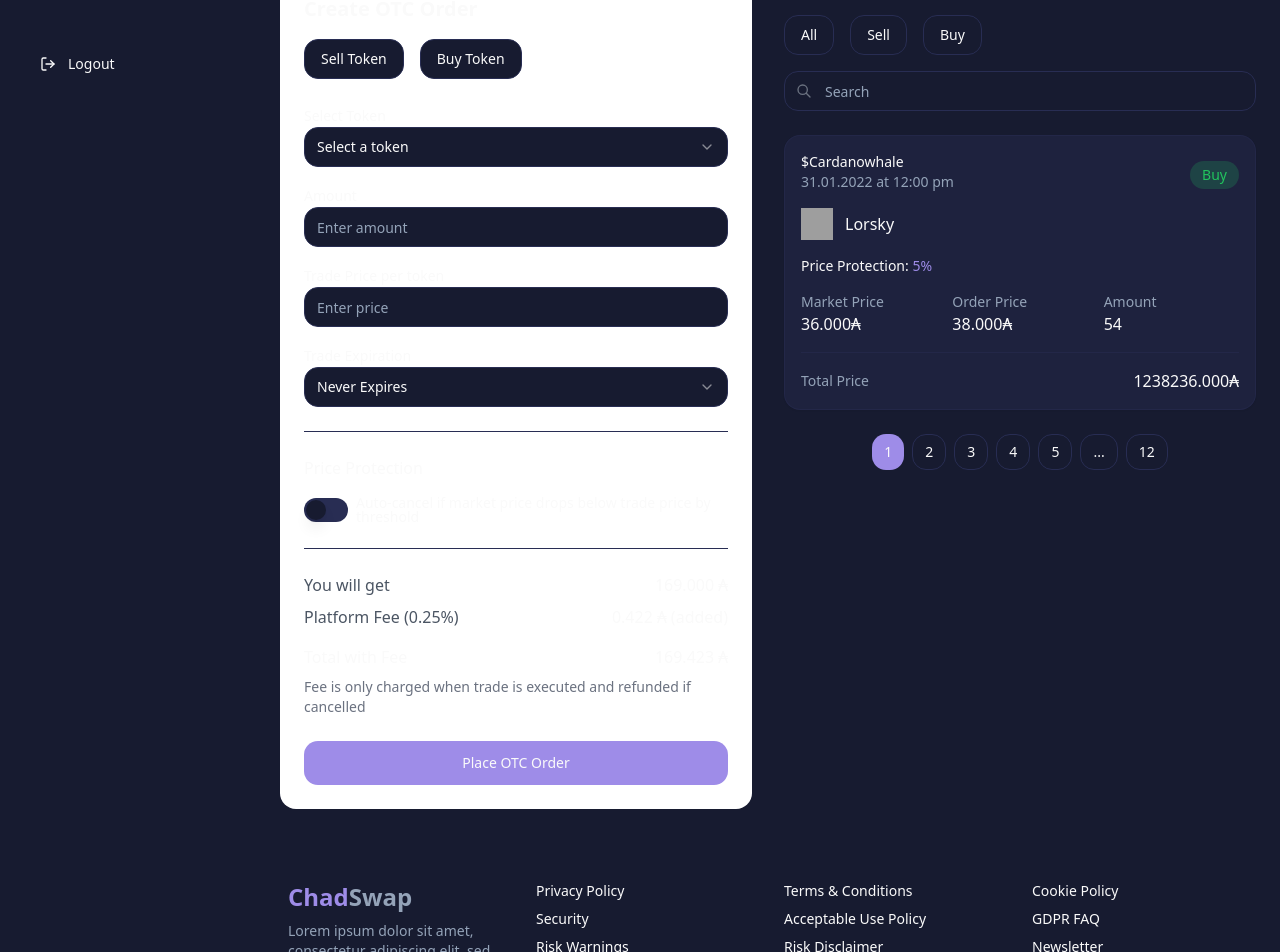
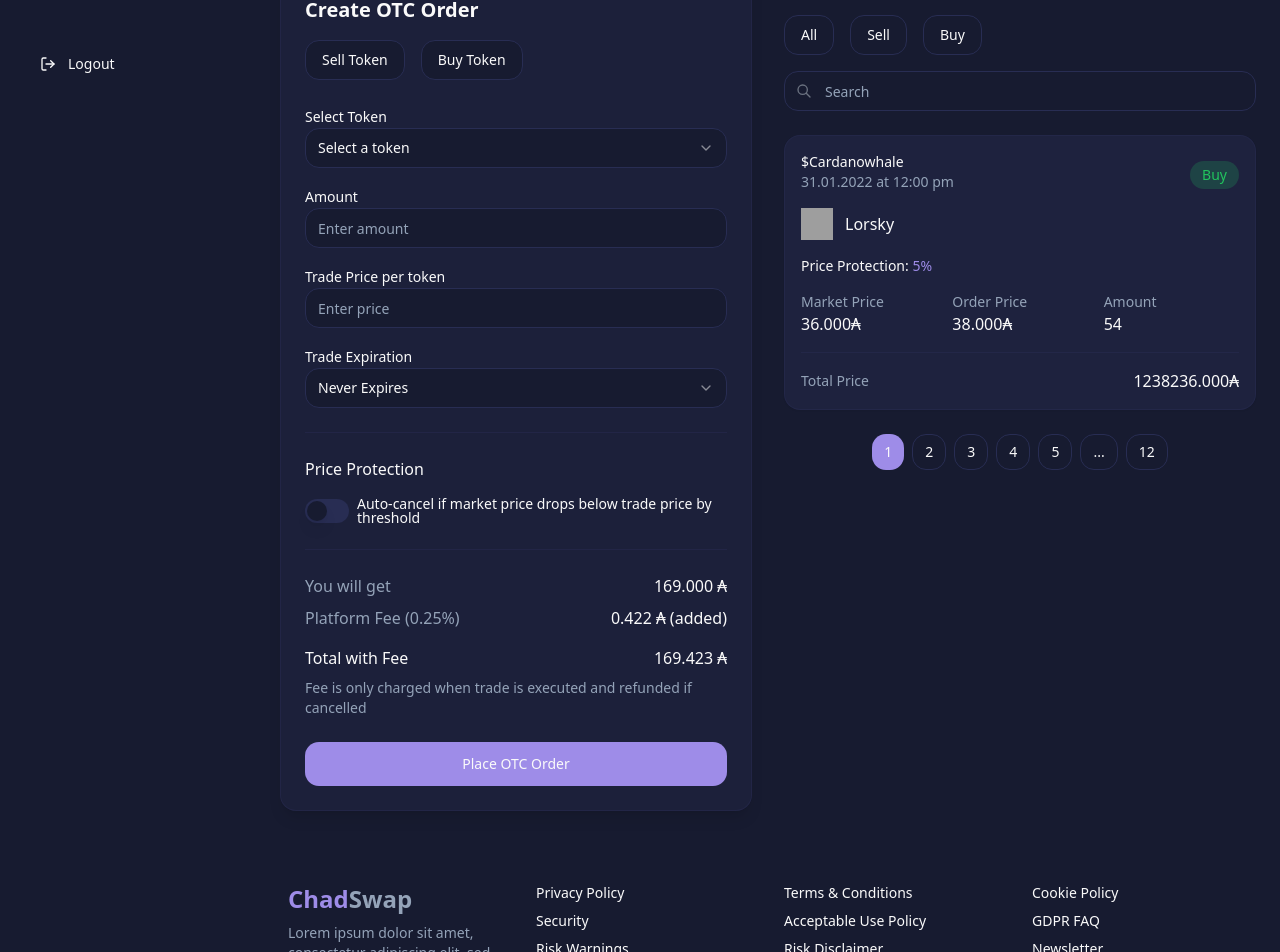
Before and after one commit to CelebrityPunks/p-334845, a React (Vite) app: page / in a window 1280 px wide. Shown: the part 692-1644 px from the top of the page. Built offline with nearby package versions, Linux system fonts and the light colour scheme; grey boxes are pictures that could not be loaded.

Commit message:
Style OTC Order Form
The OTC order form's styling was inconsistent.  This commit addresses this issue.

```diff
--- a/src/components/forms/OTCOrderForm.tsx
+++ b/src/components/forms/OTCOrderForm.tsx
@@ -1,3 +1,4 @@
+
 import React from 'react';
 import { Button } from "@/components/ui/button";
 import { Input } from "@/components/ui/input";
@@ -7,7 +8,7 @@ import { Switch } from "@/components/ui/switch";
 
 export const OTCOrderForm = () => {
   return (
-    <div className="bg-white rounded-lg p-6">
+    <div className="glass-card rounded-lg p-6">
       <div className="mb-6">
         <h2 className="text-xl font-semibold mb-4">Create OTC Order</h2>
         <div className="flex gap-4 mb-6">
@@ -38,12 +39,12 @@ export const OTCOrderForm = () => {
 
           <div>
             <Label>Amount</Label>
-            <Input type="number" placeholder="Enter amount" />
+            <Input type="number" placeholder="Enter amount" className="glass-input" />
           </div>
 
           <div>
             <Label>Trade Price per token</Label>
-            <Input type="number" placeholder="Enter price" />
+            <Input type="number" placeholder="Enter price" className="glass-input" />
           </div>
 
           <div>
@@ -61,7 +62,7 @@ export const OTCOrderForm = () => {
           </div>
         </div>
 
-        <div className="pt-6 border-t">
+        <div className="pt-6 border-t border-border/50">
           <h3 className="font-medium mb-4">Price Protection</h3>
           <div className="flex items-center gap-2">
             <Switch id="price-protection" />
@@ -71,20 +72,20 @@ export const OTCOrderForm = () => {
           </div>
         </div>
 
-        <div className="pt-6 border-t">
+        <div className="pt-6 border-t border-border/50">
           <div className="flex justify-between mb-2">
-            <span className="text-gray-600">You will get</span>
+            <span className="text-muted-foreground">You will get</span>
             <span className="font-medium">169.000 ₳</span>
           </div>
           <div className="flex justify-between mb-4">
-            <span className="text-gray-600">Platform Fee (0.25%)</span>
+            <span className="text-muted-foreground">Platform Fee (0.25%)</span>
             <span className="font-medium">0.422 ₳ (added)</span>
           </div>
           <div className="flex justify-between font-medium">
             <span>Total with Fee</span>
             <span>169.423 ₳</span>
           </div>
-          <p className="text-sm text-gray-500 mt-2">
+          <p className="text-sm text-muted-foreground mt-2">
             Fee is only charged when trade is executed and refunded if cancelled
           </p>
         </div>
```
